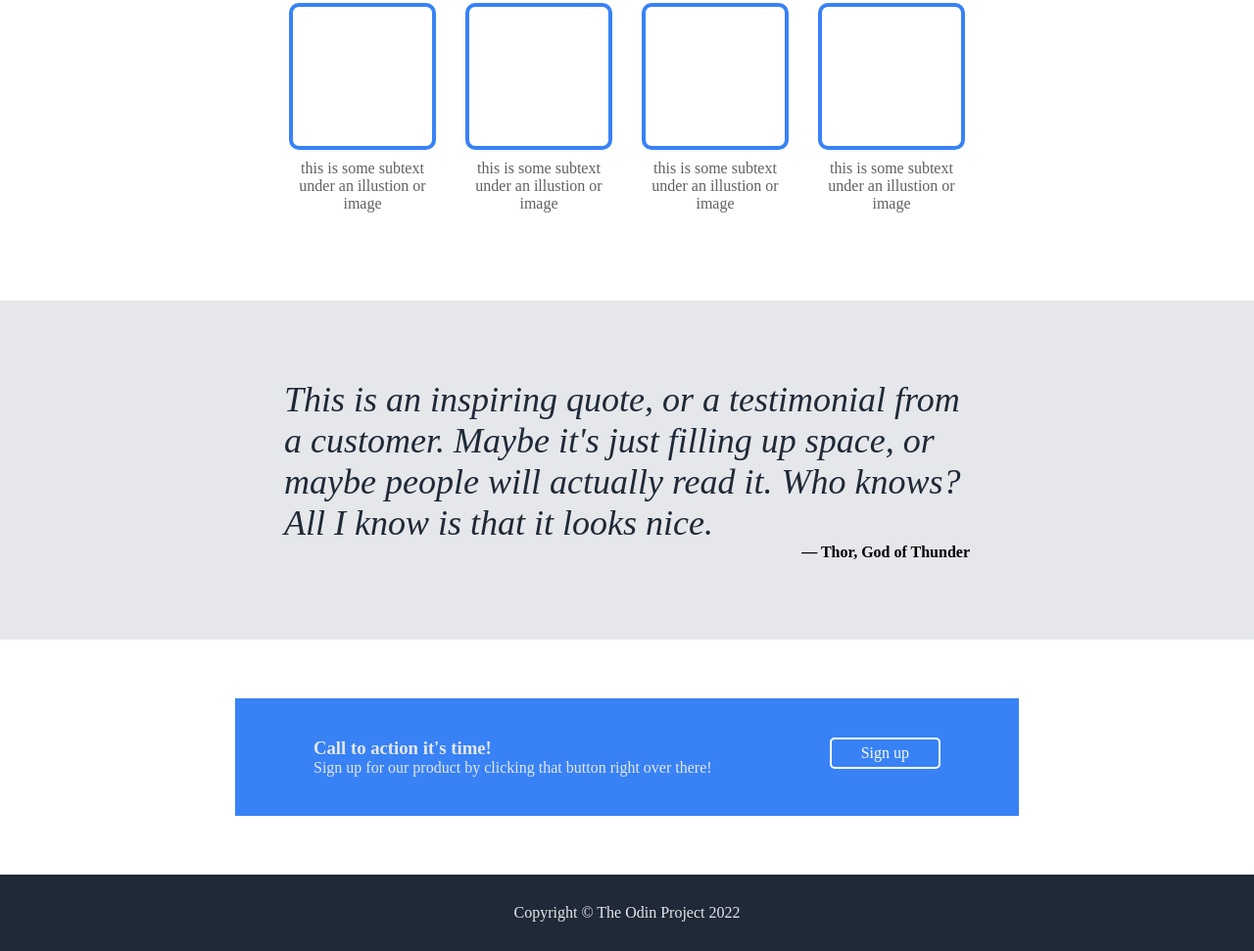
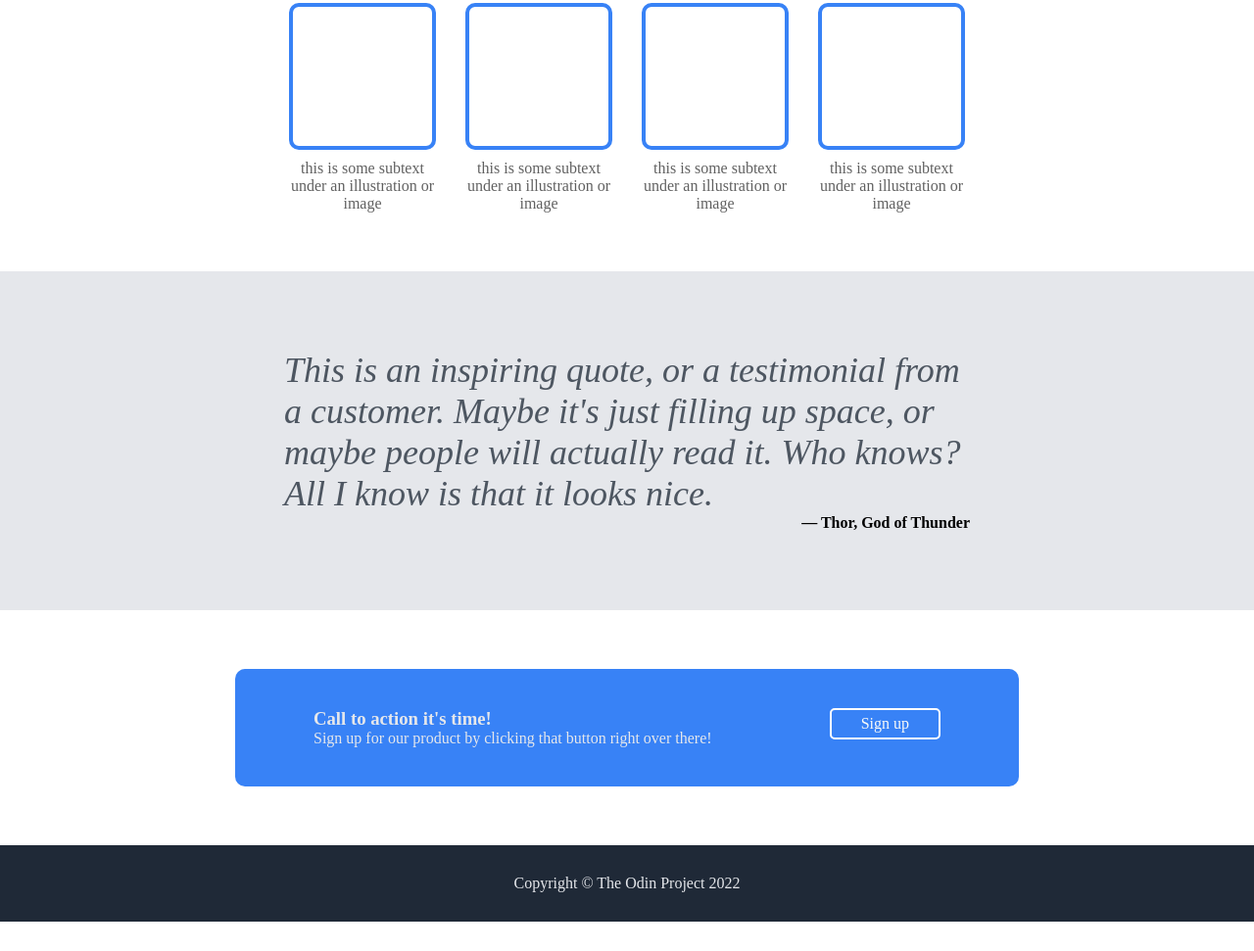
Before and after one commit to dmitrijusb/FlexBox-Landing-Page, a plain HTML site: page index.html in a window 1280 px wide. Shown: the part 587-1558 px from the top of the page at 98% size. After the commit the page ends 1528 px from the top, so only its background shows below. Drawn offline with Linux system fonts and the light colour scheme.

Commit message:
Cleaned up some code. Created reusable code

```diff
--- a/css/style.css
+++ b/css/style.css
@@ -1,5 +1,4 @@
-/* General */
-
+/* General - Reusable */
 * {
   margin: 0;
   padding: 0;
@@ -19,8 +18,15 @@
   flex: 1;
 }
 
+.margin-btm30 {
+  margin-bottom: 30px;
+}
+
+.margin-btm60 {
+  margin-bottom: 60px;
+}
+
 /* Header */
-
 .header-container {
   display: flex;
   justify-content: space-between;
@@ -45,21 +51,19 @@
 .main-nav-list li a:link,
 .main-nav-list li a:visited {
   text-decoration: none;
-  font-size: 16px;
+  font-size: 14px;
   color: #f9faf8;
 }
 
-/* Hero seciton */
-
+/* Hero Section */
 .hero-section {
   background-color: #1f2937;
-  padding: 100px 0;
-  margin-bottom: 30px;
 }
 
 .hero-container {
   display: flex;
   gap: 30px;
+  padding: 100px 0;
 }
 
 .hero-heading {
@@ -85,7 +89,7 @@
   text-decoration: none;
 }
 
-.image-box {
+.hero-image-box {
   display: flex;
   align-items: center;
   justify-content: center;
@@ -94,12 +98,6 @@
 }
 
 /* Features Section */
-
-.feature-section {
-  margin-bottom: 30px;
-  padding-bottom: 60px;
-}
-
 .features-heading {
   font-size: 36px;
   color: #1f2937;
@@ -107,7 +105,7 @@
   margin-bottom: 30px;
 }
 
-.figures {
+.figures-container {
   display: flex;
   justify-content: center;
   gap: 30px;
@@ -121,7 +119,6 @@
 }
 
 .feature-image {
-  width: 150px;
   height: 150px;
   border: 4px solid #3882f6;
   border-radius: 10px;
@@ -136,20 +133,18 @@
 
 .testimonial-section {
   background-color: #e5e7eb;
-  padding: 80px;
-  margin-bottom: 60px;
 }
 
 .testimonial-container {
   width: 700px;
   margin: 0 auto;
+  padding: 80px 0;
 }
 
 .testimonial-text {
   font-size: 36px;
-  color: #1f2937;
+  color: #1f2937c4;
   font-style: italic;
-  font-weight: 100;
 }
 
 .testimonial-name {
@@ -159,14 +154,11 @@
 
 /* CTA Section */
 
-.cta-section {
-  margin-bottom: 60px;
-}
-
 .cta-container {
   display: flex;
   background-color: #3882f6;
   padding: 40px 80px;
+  border-radius: 10px;
 }
 
 .cta-heading,
--- a/index.html
+++ b/index.html
@@ -23,76 +23,78 @@
       </div>
     </header>
 
-    <section class="hero-section">
+    <main>
+      <section class="hero-section margin-btm30">
         <div class="container">
           <div class="hero-container">
             <div class="text-box flex-full">
               <h1 class="hero-heading">This website is awesome</h1>
               <p class="hero-text">
-              This website has some subtext that goes here under the main title.
-              It's a smaller font and the color is lower contrast.
+                This website has some subtext that goes here under the main
+                title. It's a smaller font and the color is lower contrast.
               </p>
               <a class="cta-btn" href="#">Sign up</a>
             </div>
 
-          <div class="image-box flex-full">
+            <div class="hero-image-box flex-full">
               <span>this is a placeholder for an image</span>
             </div>
           </div>
         </div>
       </section>
 
-    <section class="feature-section">
+      <section class="feature-section margin-btm60">
         <h2 class="features-heading">Some random information.</h2>
-      <div class="figures">
+        <div class="figures-container">
           <div class="figure">
             <div class="feature-image"></div>
             <div class="feature-image-text">
-            <span>this is some subtext under an illustion or image</span>
+              <span>this is some subtext under an illustration or image</span>
             </div>
           </div>
 
           <div class="figure">
             <div class="feature-image"></div>
             <div class="feature-image-text">
-            <span>this is some subtext under an illustion or image</span>
+              <span>this is some subtext under an illustration or image</span>
             </div>
           </div>
 
           <div class="figure">
             <div class="feature-image"></div>
             <div class="feature-image-text">
-            <span>this is some subtext under an illustion or image</span>
+              <span>this is some subtext under an illustration or image</span>
             </div>
           </div>
 
           <div class="figure">
             <div class="feature-image"></div>
             <div class="feature-image-text">
-            <span>this is some subtext under an illustion or image</span>
+              <span>this is some subtext under an illustration or image</span>
             </div>
           </div>
         </div>
       </section>
 
-    <section class="testimonial-section">
+      <section class="testimonial-section margin-btm60">
         <div class="testimonial-container">
           <blockquote class="testimonial-text">
             This is an inspiring quote, or a testimonial from a customer. Maybe
-          it's just filling up space, or maybe people will actually read it. Who
-          knows? All I know is that it looks nice.
+            it's just filling up space, or maybe people will actually read it.
+            Who knows? All I know is that it looks nice.
           </blockquote>
           <p class="testimonial-name">&mdash; Thor, God of Thunder</p>
         </div>
       </section>
 
-    <section class="cta-section">
+      <section class="cta-section margin-btm60">
         <div class="container">
           <div class="cta-container">
             <div class="cta-textbox flex-full">
               <h3 class="cta-heading">Call to action it's time!</h3>
               <p class="cta-text">
-              Sign up for our product by clicking that button right over there!
+                Sign up for our product by clicking that button right over
+                there!
               </p>
             </div>
             <div>
@@ -101,6 +103,7 @@
           </div>
         </div>
       </section>
+    </main>
 
     <footer class="footer">
       <span>Copyright &copy; The Odin Project 2022</span>
```
Lines whose indentation alone changed are shown as unchanged.
